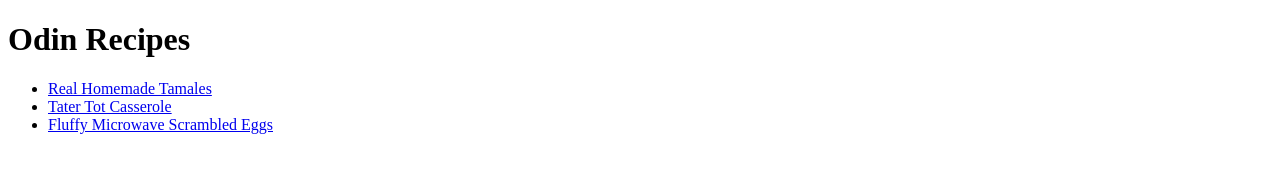
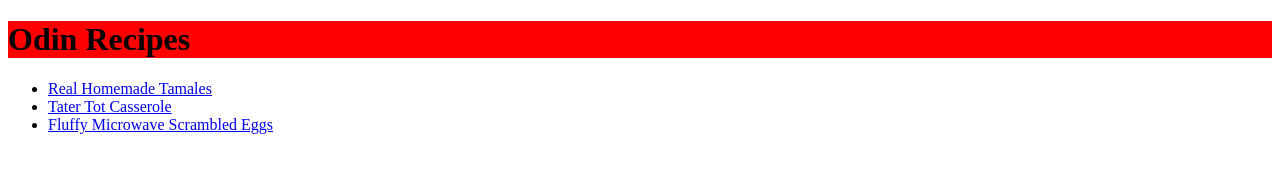
Before and after one commit to dvelazcom/odin-recipes, a plain HTML site: page index.html in a window 1280 px wide. Drawn offline with Linux system fonts and the light colour scheme.

Commit message:
Add css styles page

```diff
--- a/index.html
+++ b/index.html
@@ -3,6 +3,7 @@
 <head>
     <meta charset="UTF-8">
     <title>Odin Recipes</title>
+    <link rel="stylesheet" href="./styles.css">
 </head>
 <body>
     <h1>Odin Recipes</h1>
--- /dev/null
+++ b/styles.css
@@ -0,0 +1,3 @@
+h1 {
+    background-color: red;
+}
```
